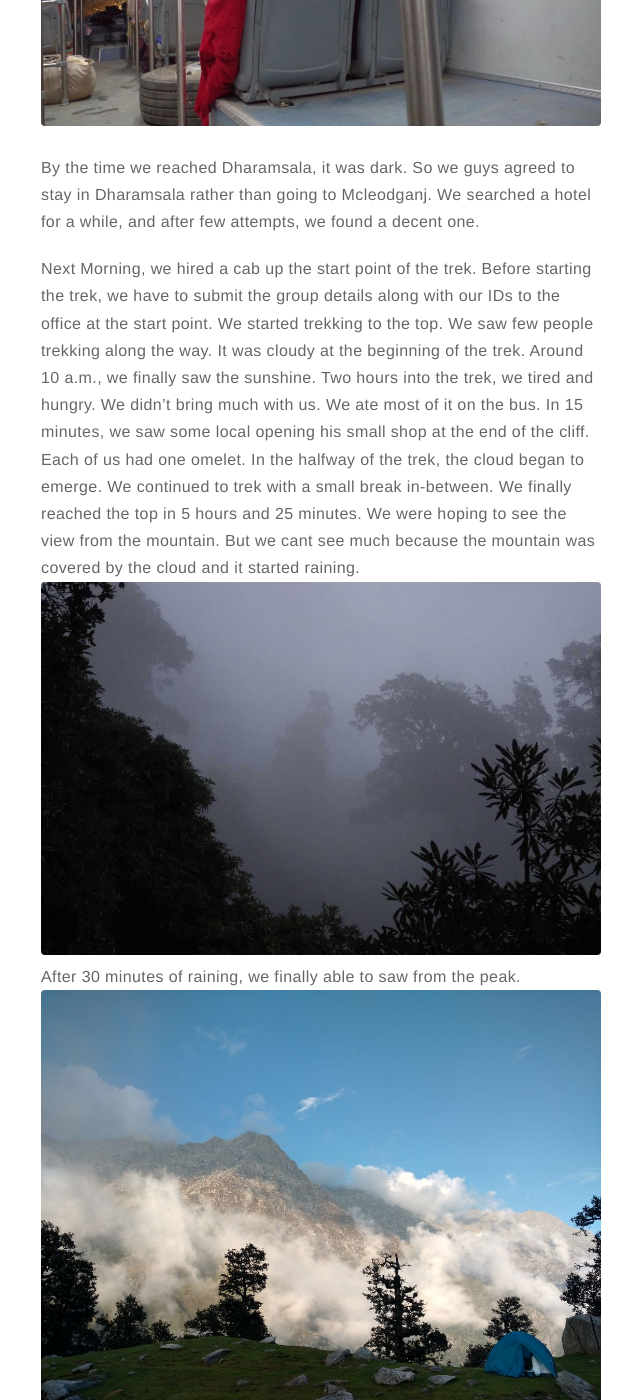
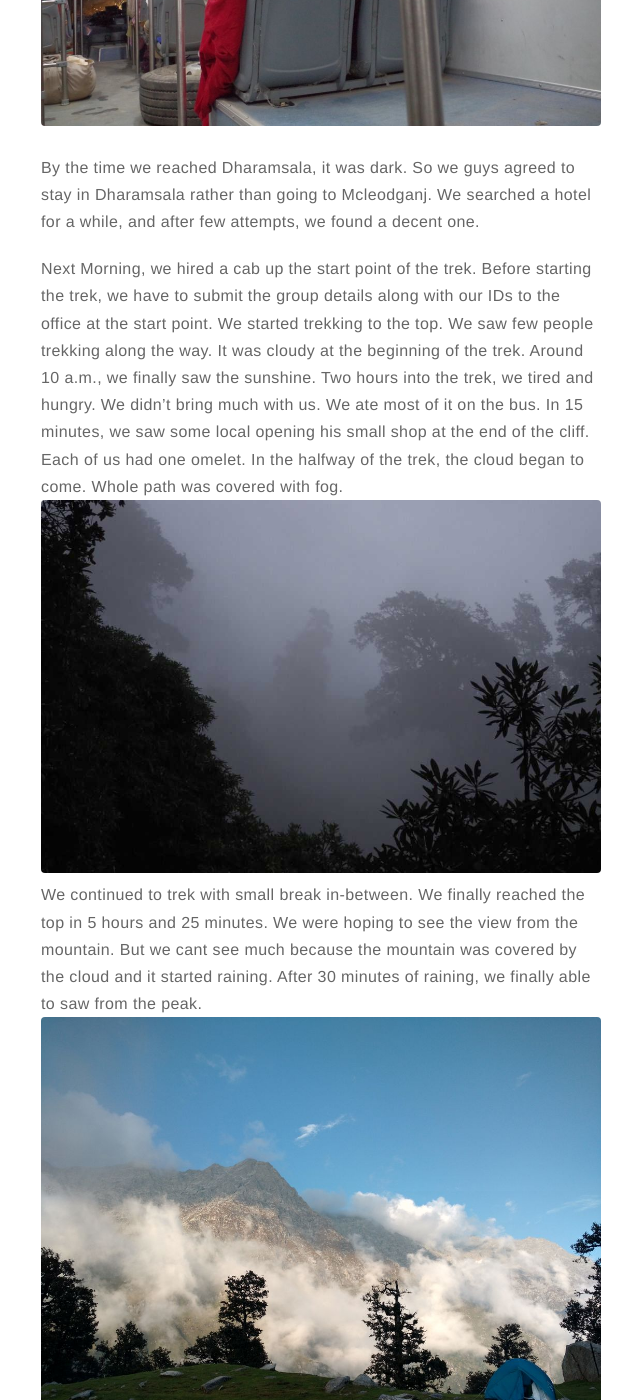
Before and after one commit to tapeshjoham/tapeshjoham.github.io, a Jekyll site: the page built from _posts/2018-05-20-Triund-Blog.markdown, in a window 1280 px wide and 1400 px high, scrolled down 735 px. Shown: the whole window, without its empty margins (319-959 px from the left). Built offline with Jekyll 4.4.1, drawn with Linux system fonts in a browser that asks for light colours; comment, search, counter and statistics services are not loaded.

Commit message:
Update 2018-05-20-Triund-Blog.markdown

```diff
--- a/_posts/2018-05-20-Triund-Blog.markdown
+++ b/_posts/2018-05-20-Triund-Blog.markdown
@@ -21,8 +21,9 @@ This blog is about the time we trekked to the Triund. Me and my friends went on
 
 By the time we reached Dharamsala, it was dark. So we guys agreed to stay in Dharamsala rather than going to Mcleodganj. We searched a hotel for a while, and after few attempts, we found a decent one.
 
-Next Morning, we hired a cab up the start point of the trek. Before starting the trek, we have to submit the group details along with our IDs to the office at the start point. We started trekking to the top. We saw few people trekking along the way.  It was cloudy at the beginning of the trek. Around 10 a.m., we finally saw the sunshine. Two hours into the trek, we tired and hungry. We didn't bring much with us. We ate most of it on the bus. In 15 minutes, we saw some local opening his small shop at the end of the cliff. Each of us had one omelet. In the halfway of the trek, the cloud began to emerge. We continued to trek with a small break in-between. We finally reached the top in 5 hours and 25 minutes. We were hoping to see the view from the mountain. But we cant see much because the mountain was covered by the cloud and it started raining.
+Next Morning, we hired a cab up the start point of the trek. Before starting the trek, we have to submit the group details along with our IDs to the office at the start point. We started trekking to the top. We saw few people trekking along the way.  It was cloudy at the beginning of the trek. Around 10 a.m., we finally saw the sunshine. Two hours into the trek, we tired and hungry. We didn't bring much with us. We ate most of it on the bus. In 15 minutes, we saw some local opening his small shop at the end of the cliff. Each of us had one omelet. In the halfway of the trek, the cloud began to come. Whole path was covered with fog.
 ![Markdowm Image][2]
+We continued to trek with small break in-between. We finally reached the top in 5 hours and 25 minutes. We were hoping to see the view from the mountain. But we cant see much because the mountain was covered by the cloud and it started raining.
 After 30 minutes of raining, we finally able to saw from the peak.
 ![Markdowm Image][3]
 
```
